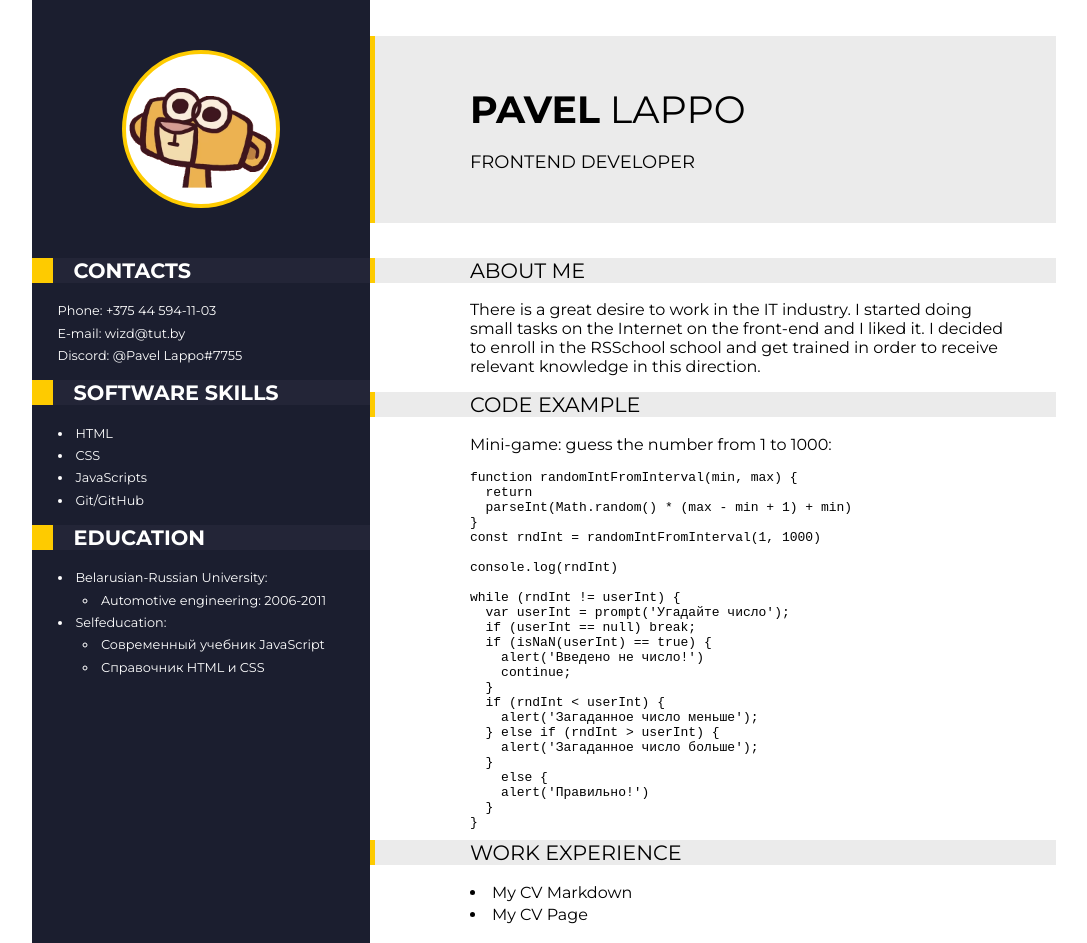
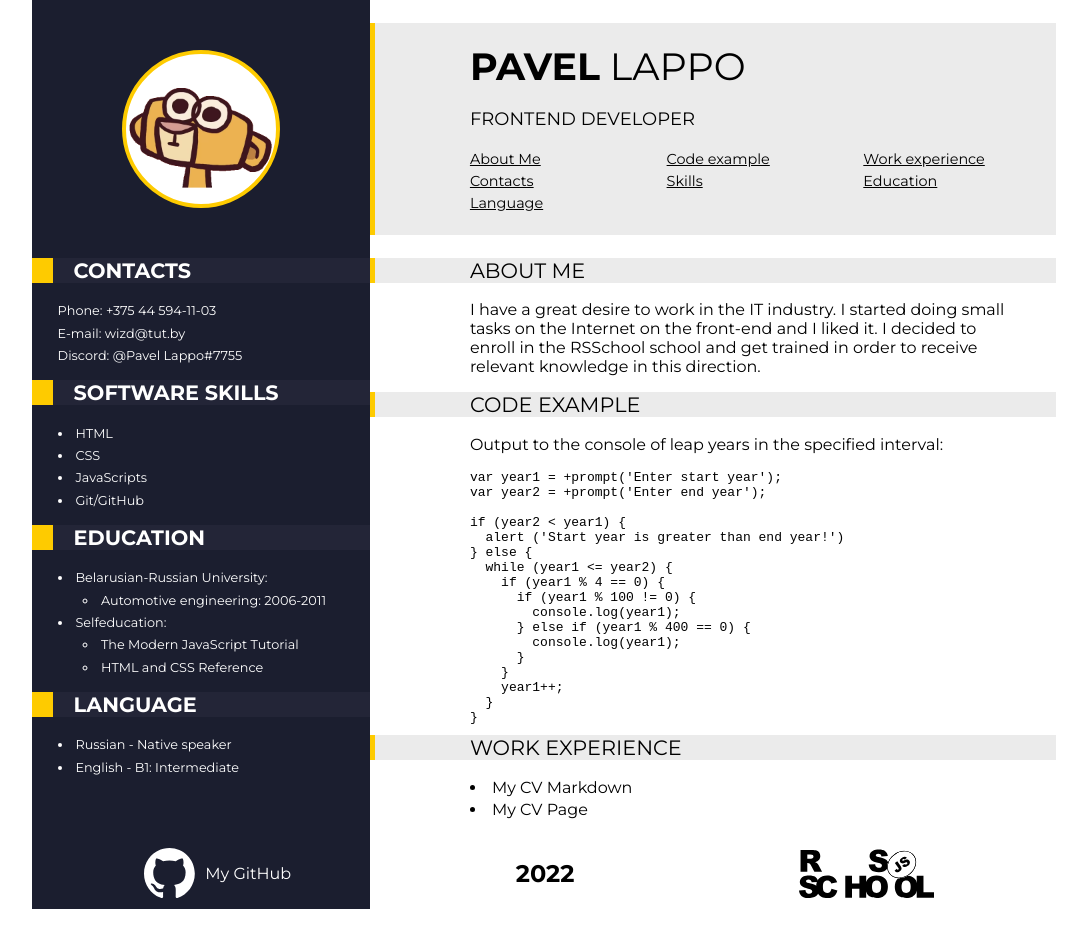
Before and after one commit to LapPavel/rsschool-cv, a plain HTML site: page index.html in a window 1280 px wide. Shown: the whole page, without its empty margins (96-1183 px from the left). After the commit the page ends 909 px from the top, so only its background shows below. Drawn offline with Linux system fonts and the light colour scheme.

Commit message:
feat: finilazing CV

```diff
--- a/index.html
+++ b/index.html
@@ -4,25 +4,33 @@
     <meta charset="utf-8">
 	<meta name="viewport" content="width=device-width, initial-scale=1">
     <title>Pavel Lappo - CV</title>
-	<link rel="preconnect" href="https://fonts.googleapis.com">
-	<link rel="preconnect" href="https://fonts.gstatic.com" crossorigin>
-	<link href="https://fonts.googleapis.com/css2?family=Montserrat:wght@400;700&display=swap" rel="stylesheet">
     <link rel="stylesheet" href="style.css">
   </head>
   <body>
       <header>
         <div class="container head">
-          <div class="photo-head back-lft">
+          <div class="photo-head back-blc">
             <img src="img/photo.png" alt="Фото">
           </div>
           <section id="name-head">
             <h1><b>PAVEL</b> LAPPO</h1>
             <p>FRONTEND DEVELOPER</p>
+            <nav>
+              <ul class="menu">
+                <li><a href="#about">About Me</a></li>
+                <li><a href="#code">Code example</a></li>
+                <li><a href="#work-exp">Work experience</a></li>
+                <li><a href="#contact">Contacts</a></li>
+                <li><a href="#skills">Skills</a></li>
+                <li><a href="#education">Education</a></li>
+                <li><a href="#language">Language</a></li>
+              </ul>
+            </nav>
           </section>
         </div>
       </header>
       <main class="container">
-        <section class="left-side back-lft">
+        <section class="color-white back-blc">
           <div id="contact">
             <h2>CONTACTS</h2>
             <ul>
@@ -50,43 +58,43 @@
         </li>
 				<li>Selfeducation:
           <ul>
-            <li><a href="https://learn.javascript.ru/">Современный учебник JavaScript</a></li>
-            <li><a href="https://webref.ru/">Справочник HTML и CSS</a></li>
+            <li><a href="https://learn.javascript.ru/">The Modern JavaScript Tutorial</a></li>
+            <li><a href="https://webref.ru/">HTML and CSS Reference</a></li>
           </ul>
         </li>
+			</ul>
+		  </div>
+		  <div id="language">
+        <h2>LANGUAGE</h2>
+        <ul>
+          <li>Russian - Native speaker</li>
+          <li>English - B1: Intermediate</li>
         </ul>
 		  </div>
         </section>
         <section class="right-side">
           <div id="about">
             <h2>ABOUT ME</h2>
-            <p>There is a great desire to work in the IT industry. I started doing small tasks on the Internet on the front-end and I liked it. I decided to enroll in the RSSchool school and get trained in order to receive relevant knowledge in this direction.</p>
+            <p>I have a great desire to work in the IT industry. I started doing small tasks on the Internet on the front-end and I liked it. I decided to enroll in the RSSchool school and get trained in order to receive relevant knowledge in this direction.</p>
           </div>
           <div id="code">
           <h2>CODE EXAMPLE</h2>
-			<p>Mini-game: guess the number from 1 to 1000:</p>
-			<pre>function randomIntFromInterval(min, max) {
-  return
-  parseInt(Math.random() * (max - min + 1) + min)
+          <p>Output to the console of leap years in the specified interval:</p>
+          <pre>var year1 = +prompt('Enter start year');
+var year2 = +prompt('Enter end year');
+
+if (year2 &lt; year1) {
+  alert ('Start year is greater than end year!')
+} else {
+  while (year1 &lt;= year2) {
+    if (year1 % 4 == 0) {
+      if (year1 % 100 != 0) {
+        console.log(year1);
+      } else if (year1 % 400 == 0) {
+        console.log(year1);
       }
-const rndInt = randomIntFromInterval(1, 1000)
-
-console.log(rndInt)
-
-while (rndInt != userInt) {
-  var userInt = prompt('Угадайте число');
-  if (userInt == null) break;
-  if (isNaN(userInt) == true) {
-    alert('Введено не число!')
-    continue;
     }
-  if (rndInt &lt; userInt) {
-    alert('Загаданное число меньше');
-  } else if (rndInt > userInt) {
-    alert('Загаданное число больше');
-  }
-    else {
-    alert('Правильно!')
+    year1++;
   }
 }</pre>
 		      </div>
@@ -99,5 +107,15 @@ while (rndInt != userInt) {
           </div>
         </section>
       </main>
+	  <footer class="footer">
+      <a class="color-white" href="https://github.com/lappavel">
+        <img class="fot-img" src="img/github-mark-white.svg" alt="GitHub">
+        <p>My GitHub</p>
+      </a>
+      <h2>2022</h2>
+      <a href="https://rs.school/js/">
+        <img class="fot-img" src="img/rs_school_js.svg" alt="RS School">
+      </a>
+	  </footer>
   </body>
 </html>
--- a/style.css
+++ b/style.css
@@ -7,16 +7,16 @@ body{
 }
 
 .container {
-  /* background: linear-gradient(to right, #1b1e2f 208px, #FFFFFF 0); */
   display: grid;
   grid-template-columns: 33% 2fr;
 
 }
+
   .head {
     align-items: center;
   }
 
-  .back-lft {
+  .back-blc {
     background-color: #1b1e2f;
   }
 
@@ -25,6 +25,7 @@ body{
     justify-content: center;
     padding: 50px 25px;
   }
+
 	  .photo-head img {
 		width: 150px;
 		border: solid 4px #fecb00;
@@ -34,7 +35,7 @@ body{
 
   #name-head {
     background: linear-gradient(to right, #fecb00 5px, #ebebeb 0);
-    padding: 50px 0 50px 100px;
+    padding: 20px 0 15px 100px;
   }
 
     #name-head h1 {
@@ -48,11 +49,28 @@ body{
       margin-bottom: 0;
     }
 
-  .left-side {
+	.menu {
+		display: grid;
+		grid-template-columns: 1fr 1fr 1fr;
+		grid-gap: 4px;
+		list-style-type: none;
+		padding: 0;
+		margin-bottom: 8px;
+    	margin-top: 20px;
+		font-size: 0.9rem;
+		text-decoration: underline;
+	}
+
+	.menu a {
+		text-decoration: none;
+		color: black;
+	}
+
+  .color-white {
     color: white;
   }
 
-	.left-side h2 {
+	.color-white h2 {
 		margin-top: 0;
 		padding-left: 2em;
 		background: linear-gradient(to right, #fecb00 1em, #232537 0);
@@ -63,25 +81,18 @@ body{
 		list-style-type: none;
 	}
 
-	.left-side ul {
+	.color-white ul {
 		font-size: 0.8rem;
 		line-height: 1.4rem;
 		padding-left: 2em;
 		list-style-position: inside;
 	}
 
-		/*.left-side ul ul {
-			padding-left: 10px;
-		}*/
-
-	.left-side a {
+	.color-white a {
 		color: white;
 		text-decoration: none;
 	}
 
-	.right-side {
-
-	 }
 		.right-side h2 {
 			background: linear-gradient(to right, #fecb00 5px, #ebebeb 0);
 			margin-top: 0;
@@ -89,23 +100,51 @@ body{
 			font-size: 1.3em;
 			font-weight: normal;
 		}
+
 		.right-side p {
 			margin-left: 100px;
 			margin-right: 50px;
 		}
+
 		.right-side pre {
 			margin: 10px 50px 10px 100px;
 
 		}
+
 		.right-side ul {
 			line-height: 1.4em;
 			padding-left: 100px;
 			list-style-position: inside;
 		}
+
 			.right-side ul ul {
 				padding-left: 40px;
 			}
+
 		.right-side a {
 			color: black;
 			text-decoration: none;
 		}
+
+	.footer {
+		display: flex;
+		justify-content: space-around;
+		align-items: center;
+		background: linear-gradient(to right, #1b1e2f 33%, #ffffff 0);
+		padding: 10px 0;
+	}
+
+		.fot-img {
+			height: 50px;
+			margin-right: 10px;
+		}
+
+		.footer a {
+			display: flex;
+			align-items: center;
+			text-decoration: none;
+		}
+
+		.footer h2 {
+			margin: 0;
+		}
```
Also changed, not shown: img/github-mark-white.svg (added), img/rs_school_js.svg (added), 1 other file. Lines whose indentation alone changed are shown as unchanged.
